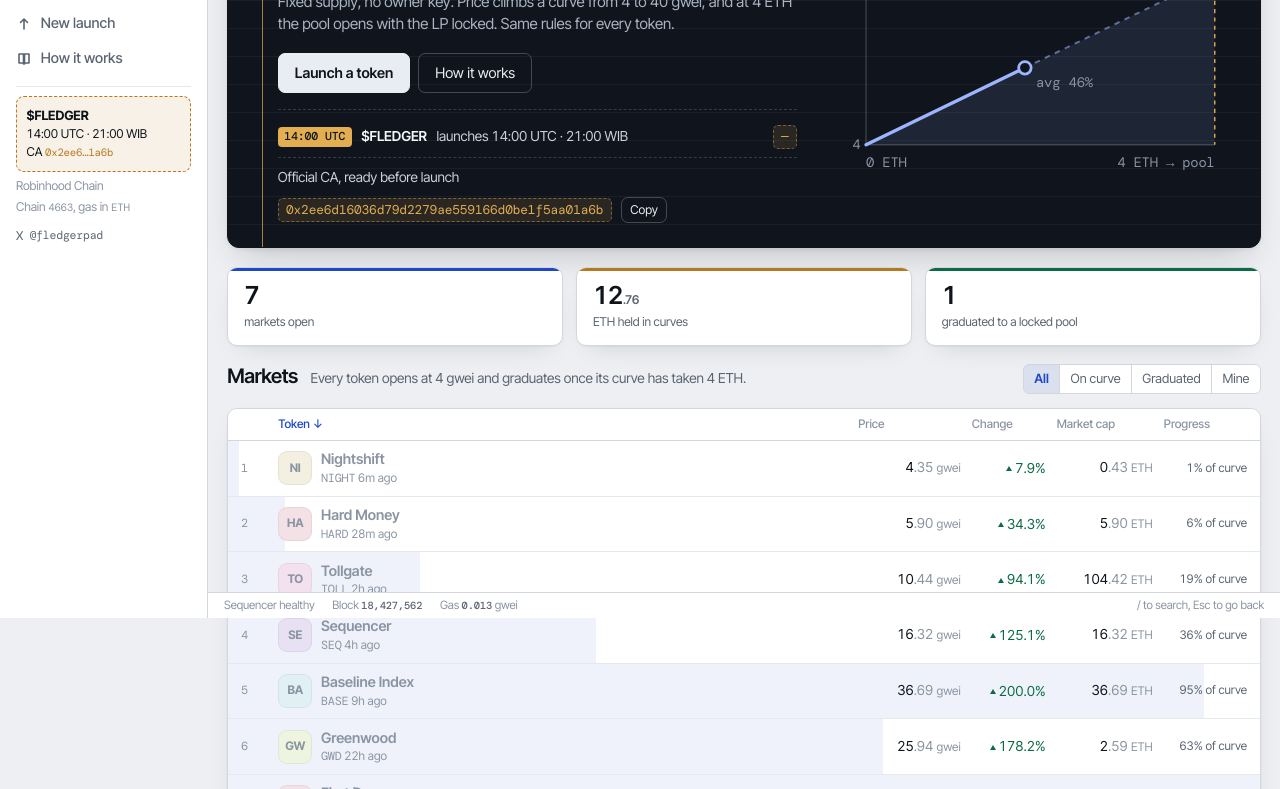
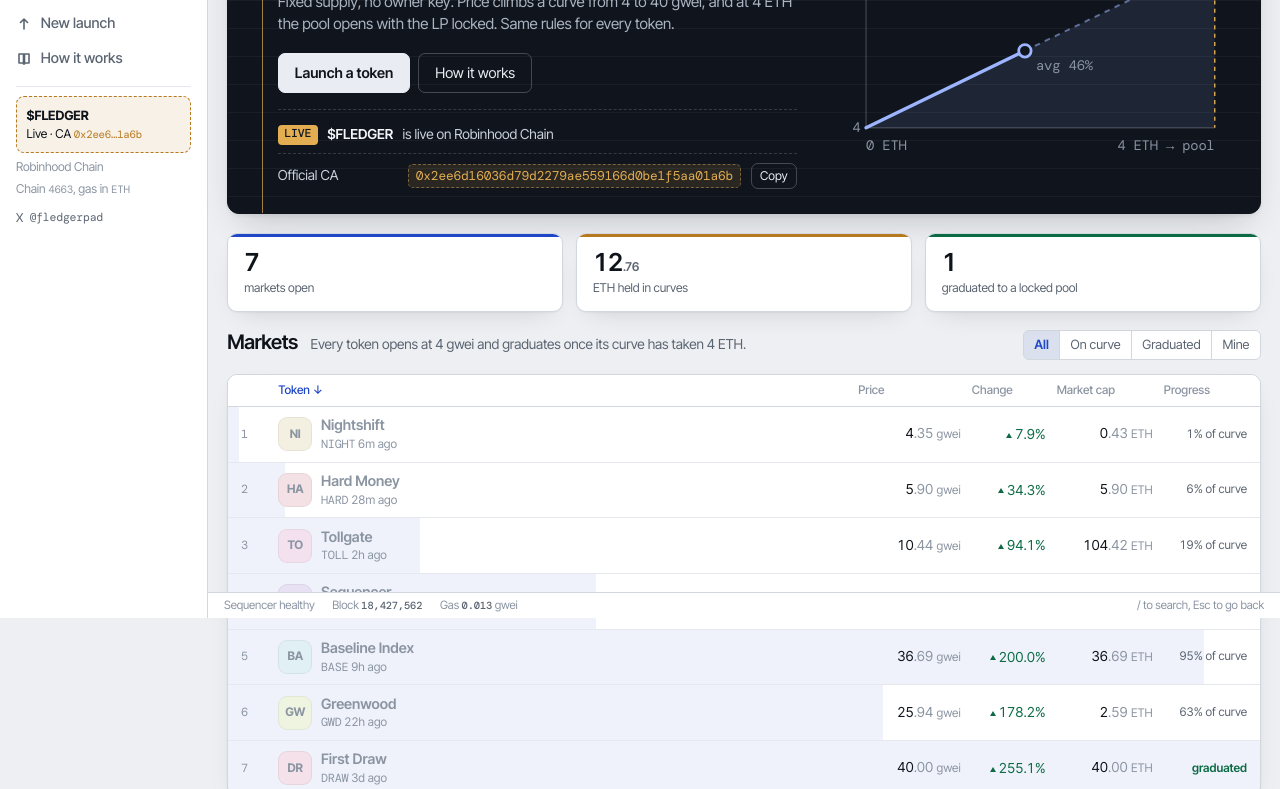
Before and after one commit to fledgePad/FledgerPad, a plain HTML site: page index.html in a window 1280 px wide. Shown: the part 182-971 px from the top of the page. Drawn offline with nearby package versions, Linux system fonts and the light colour scheme.

Commit message:
$FLEDGER is live
Co-Authored-By: Claude Opus 5.5 <noreply@anthropic.com>
Claude-Session: https://claude.ai/code/session_011SDi1j6ewSTsMd5PS3P7nX

```diff
--- a/index.html
+++ b/index.html
@@ -395,7 +395,7 @@ var KEY="fledger.state.v1";
 /* Isi link resmi di sini; yang kosong tidak ditampilkan. */
 var SOCIAL={ x:"https://x.com/fledgerpad", telegram:"", launcher:"" };
 /* Token Fledger: isi ca setelah launch, "Soon" otomatis berganti jadi alamat. */
-var TOKEN={ name:"$FLEDGER", ca:"0x2ee6d16036d79d2279ae559166d0be1f5aa01a6b", live:false, launchAt:"2026-10-13T14:00:00Z" };
+var TOKEN={ name:"$FLEDGER", ca:"0x2ee6d16036d79d2279ae559166d0be1f5aa01a6b", live:true, launchAt:"2026-10-13T14:00:00Z" };
 
 var S={ view:"markets", id:null, sort:"new", dir:-1, filter:"all", q:"", range:"all",
   tokens:[], holds:{}, log:[], wallet:null, preview:false, block:0, busy:false, first:true };
```
